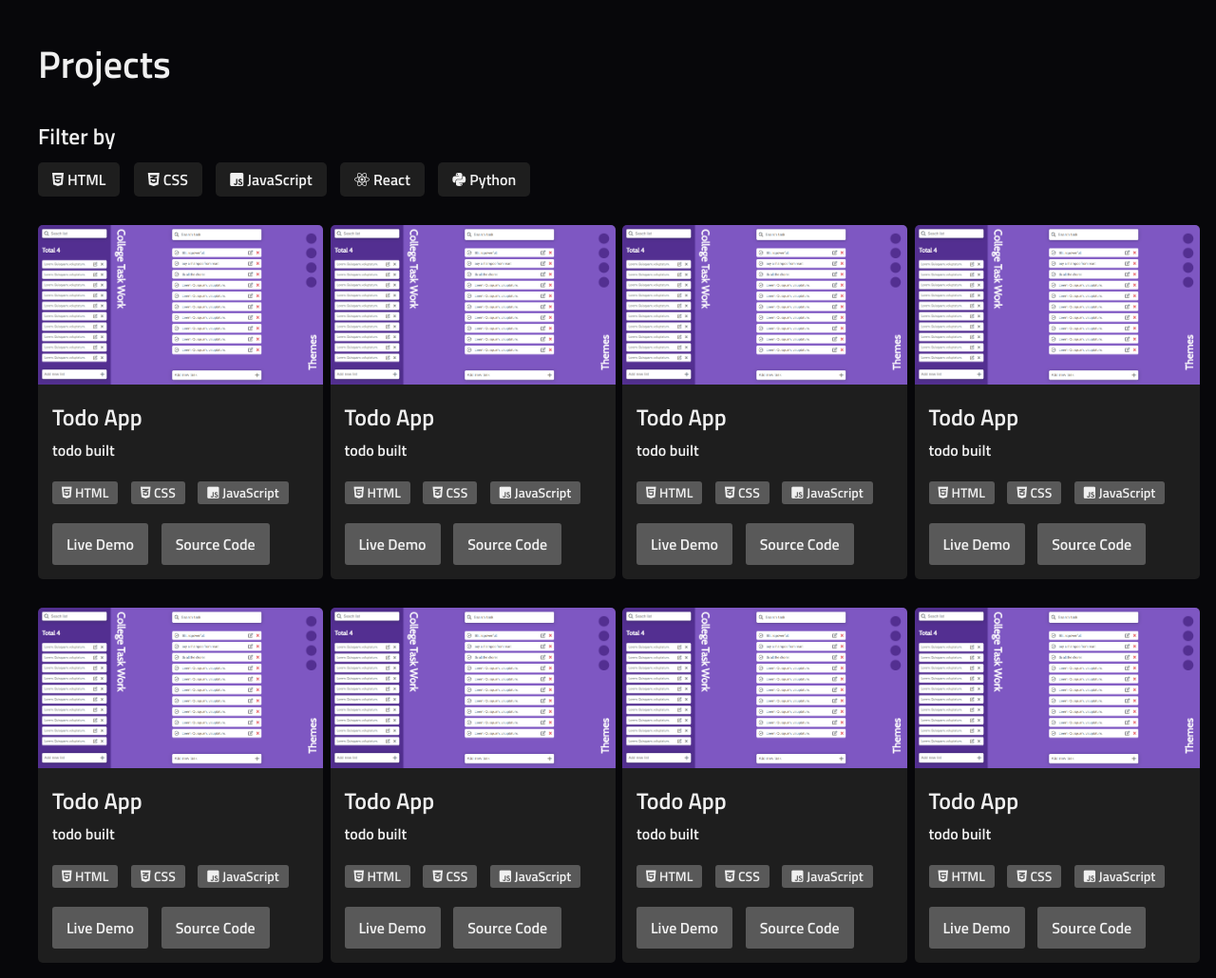
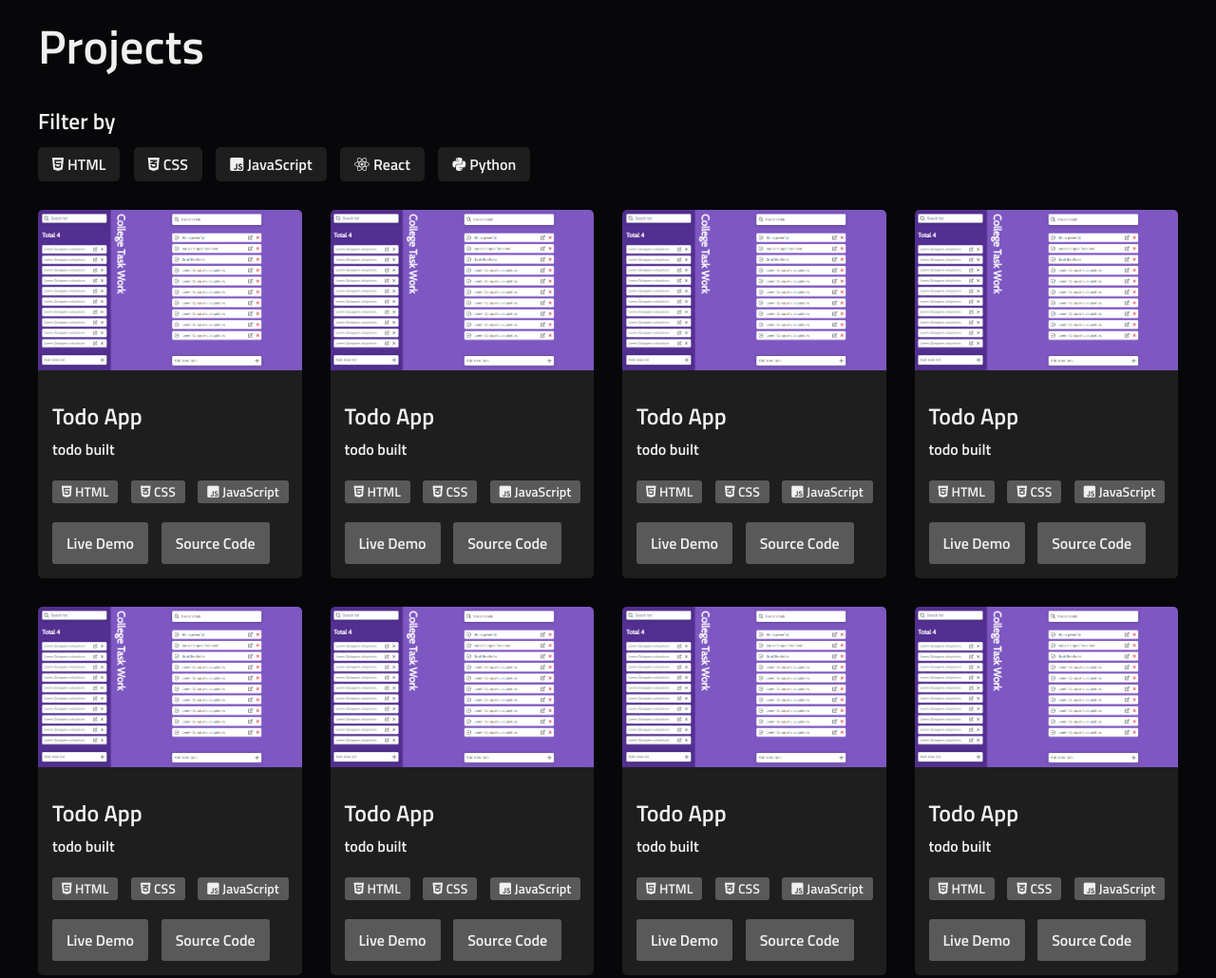
Before and after one commit to bilalmkhalil/bilalmkhalil.github.io, a plain HTML site: page Pages/projects.html in a window 1280 px wide. Shown: the whole page at 95% size. Drawn offline with Linux system fonts and the light colour scheme; a web font is replaced by a local one.

Commit message:
updates to projects page

```diff
--- a/CSS/Projects.css
+++ b/CSS/Projects.css
@@ -25,6 +25,11 @@ body {
 div#header {
     padding: 10px;
     font-size: 20px;
+}
+
+div#header h1 {
+    font-size: 2.5em;
+    margin: 0;
 }
 
 div#header h3 {
@@ -55,12 +60,15 @@ span.label {
 div#projects {
     padding: 20px 10px;
     display: grid;
-    grid-template-columns: repeat(4, 1fr);
-    grid-gap: 30px;
+    grid-template-columns: repeat(auto-fit, minmax(min(250px, 100%), 1fr));
+    gap: 30px;
 }
 
 div#projects .card {
-    width: fit-content;
+    display: grid;
+    grid-template-rows: subgrid;
+    grid-row: span 2;
+    /* width: fit-content; */
     /* padding: 20px; */
     border-radius: 5px;
     background-color: #1e1e1e;
@@ -68,6 +76,8 @@ div#projects .card {
 }
 
 div#projects .card .cover {
+    aspect-ratio: 16/9;
+    object-fit: cover;
     width: 300px;
 }
 
@@ -76,7 +86,7 @@ div#projects .card .card-detail {
 }
 
 div#projects .card .card-detail h2 {
-    margin: 10px 0 0 0;
+    margin: 0;
     padding: 0;
 }
 
--- a/Pages/projects.html
+++ b/Pages/projects.html
@@ -34,8 +34,8 @@
         <div class="card">
             <image class="cover" src="../Images/todo.png" alt="Todo">
             <div class="card-detail">
-                <h2>Todo App</h2>
-                <p>todo built</p>
+                <h2 class="project-title">Todo App</h2>
+                <p class="project-details">todo built</p>
                 <div class="tags">
                     <i class="icon html fab fa-html5">
                         <span class="label">HTML</span>
```
